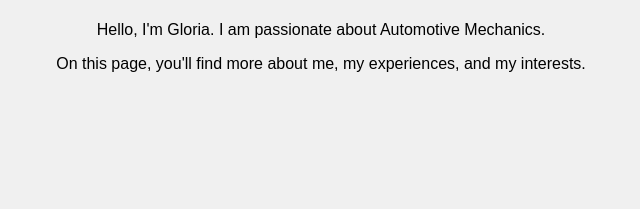
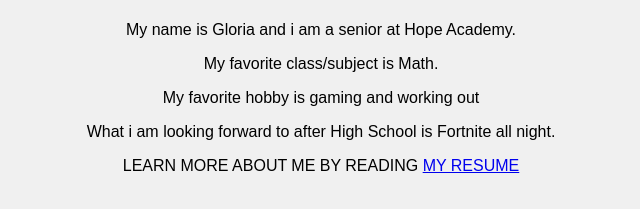
Before and after one commit to GloriaNava/site, a plain HTML site: page page1.html in a window 1280 px wide. Shown: the part 233-442 px from the top of the page, without its empty margins (319-959 px from the left). Drawn offline with Linux system fonts and the light colour scheme.

Commit message:
Add files via upload

```diff
--- a/page1.html
+++ b/page1.html
@@ -38,9 +38,12 @@
     <h1>About Me</h1>
 
     <img src="https://images.genius.com/1695e15ef964aef2f7c026c29b3e793b.1000x1000x1.jpg" alt="Gloria" class="profile-photo">
-
     <div class="info">
-        <p>Hello, I'm Gloria. I am passionate about Automotive Mechanics.</p>
-        <p>On this page, you'll find more about me, my experiences, and my interests.</p>
+        <p>My name is Gloria and i am a senior at Hope Academy.</p>
+        <p>My favorite class/subject is Math.</p>
+<p> My favorite hobby is gaming and working out</p>
+        <p>What i am looking forward to after High School is Fortnite all night.</p>
+        <p>LEARN MORE ABOUT ME BY READING <a href="file:///home/chronos/u-0282a9972f880f14334e323959db83c2902254b5/MyFiles/site/page2.html">MY RESUME</a></p>
+    </div>
 </body>
 </html>
```
Also changed, not shown: index.html (+0 -4 lines), page2.html (+2 -3 lines).
